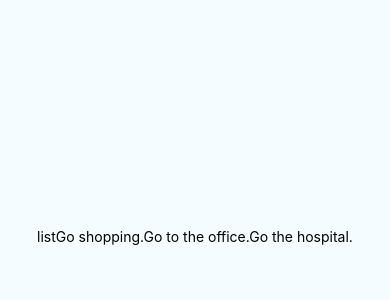
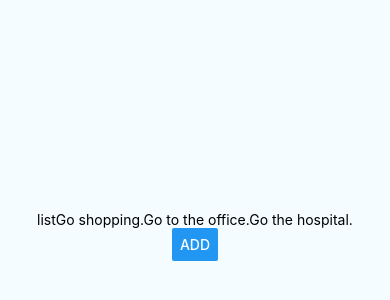
Before and after one commit to okapie/react-native-redux-go, a React Native app in the folder client/: screen / in a window 390 px wide. Shown: the part 186-486 px from the top of the page. Built offline with nearby package versions, Linux system fonts and the light colour scheme.

Commit message:
Set add button.

```diff
--- a/client/src/components/todos/index.js
+++ b/client/src/components/todos/index.js
@@ -1,5 +1,5 @@
 import React, { Component } from "react";
-import { View, Text, StyleSheet } from "react-native";
+import { View, Text, Button, StyleSheet } from "react-native";
 import { connect } from "react-redux";
 import modules from "../../modules";
 
@@ -23,6 +23,11 @@ class Todos extends Component {
     return (
       <View style={styles.container}>
         { content }
+        <Button
+          title="Add"
+          style={styles.button}
+          onPress={() => console.log("Pressed")}
+        />
       </View>
     );
   }
@@ -56,5 +61,8 @@ const styles = StyleSheet.create({
     fontSize: 20,
     textAlign: "center",
     margin: 10
+  },
+  button: {
+    margin: 0
   }
 });
```
